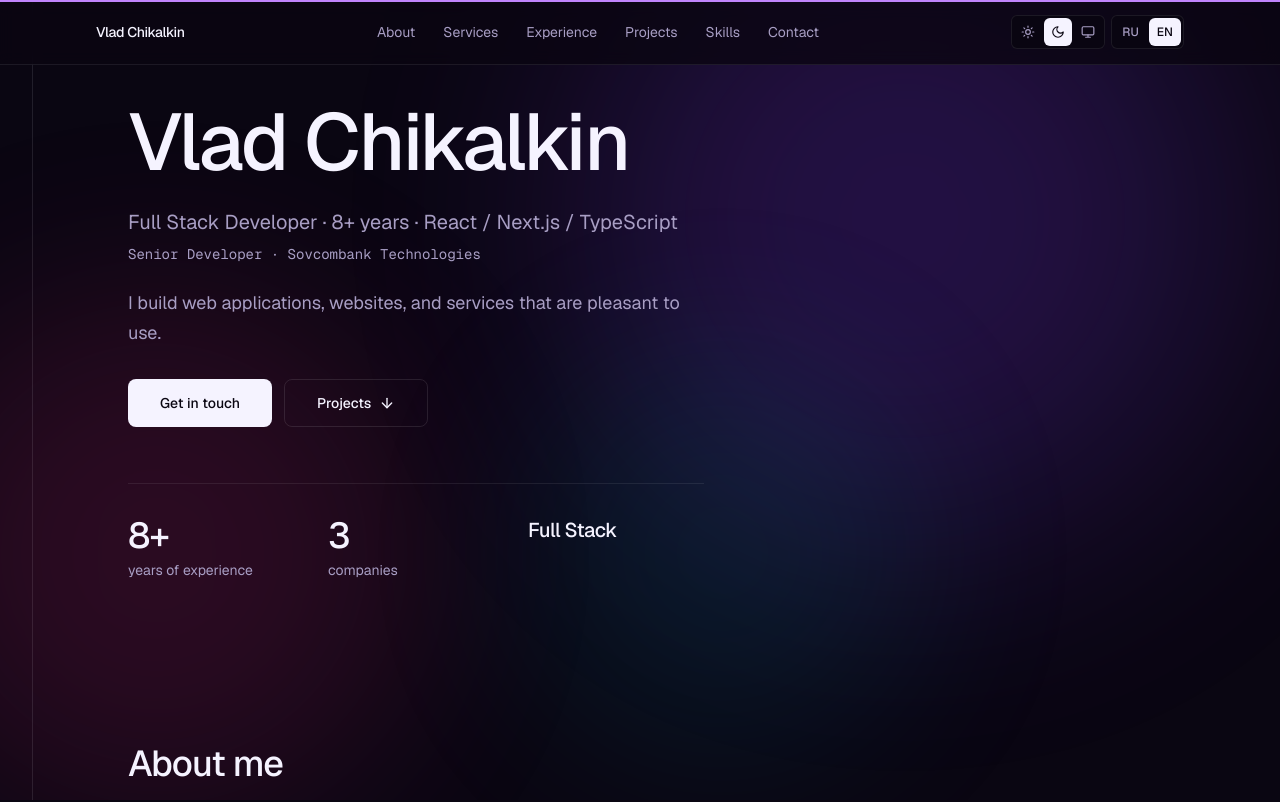
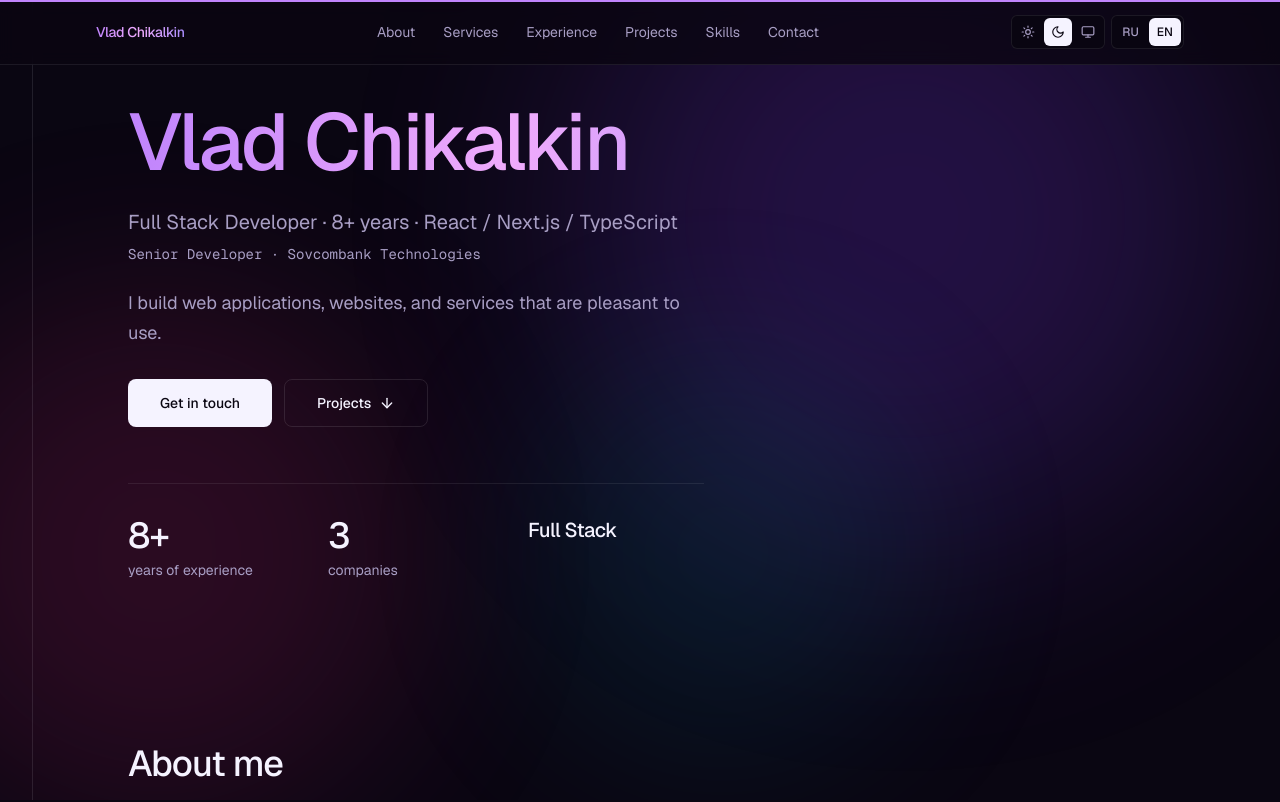
Before and after one commit to vchikalkin/portfolio2, a Next.js app: page /en in a window 1280 px wide. Shown: the top 802 px of the page. Built offline with nearby package versions, Linux system fonts and the light colour scheme.

Commit message:
Enhance site header and content styles: Added gradient text to site header link and adjusted heading sizes in contact and hero sections for improved visual hierarchy. Updated paragraph text size for better readability.

```diff
--- a/components/layout/site-header.tsx
+++ b/components/layout/site-header.tsx
@@ -48,7 +48,7 @@ export function SiteHeader({ name }: SiteHeaderProps) {
         <div className="mx-auto flex h-14 max-w-6xl items-center gap-3 px-4 sm:px-6 lg:h-16 lg:gap-4 lg:px-8">
           <a
             href="#hero"
-            className="shrink-0 text-sm font-medium tracking-tight whitespace-nowrap transition-opacity hover:opacity-70"
+            className="shrink-0 text-sm font-medium tracking-tight whitespace-nowrap transition-opacity hover:opacity-70 gradient-text"
           >
             {name}
           </a>
--- a/components/sections/contact-content.tsx
+++ b/components/sections/contact-content.tsx
@@ -53,12 +53,12 @@ export function ContactContent({
   const EmailActionIcon = hasCopied ? Check : Copy;
 
   return (
-    <SectionShell id="contact" className="min-h-[40vh] pb-16">
+    <SectionShell id="contact" className="min-h-[40vh]">
       <div className="max-w-2xl">
-        <h2 id="contact-title" className="text-3xl font-medium tracking-tight md:text-5xl">
+        <h2 id="contact-title" className="text-3xl font-medium tracking-tight md:text-4xl">
           {title}
         </h2>
-        <p className="mt-6 text-lg text-muted-foreground">{description}</p>
+        <p className="mt-6 text-base leading-relaxed text-muted-foreground md:text-lg">{description}</p>
 
         <div className="mt-10">
           <a href={siteConfig.links.telegram} rel="noopener noreferrer" target="_blank">
--- a/components/sections/hero-content.tsx
+++ b/components/sections/hero-content.tsx
@@ -28,11 +28,11 @@ export function HeroContent({
   trustFullstack,
 }: HeroContentProps) {
   return (
-    <SectionShell id="hero" className="flex min-h-[85vh] flex-col justify-center pt-24 pb-12">
+    <SectionShell id="hero" className="flex min-h-[85vh] flex-col justify-center">
       <div className="relative max-w-3xl">
         <h1
           id="hero-title"
-          className="text-[clamp(2.5rem,7vw,5rem)] leading-[1.05] font-medium tracking-[-0.03em] text-foreground"
+          className="text-[clamp(2.5rem,7vw,5rem)] leading-[1.05] font-medium tracking-[-0.03em] gradient-text"
         >
           {name}
         </h1>
```
